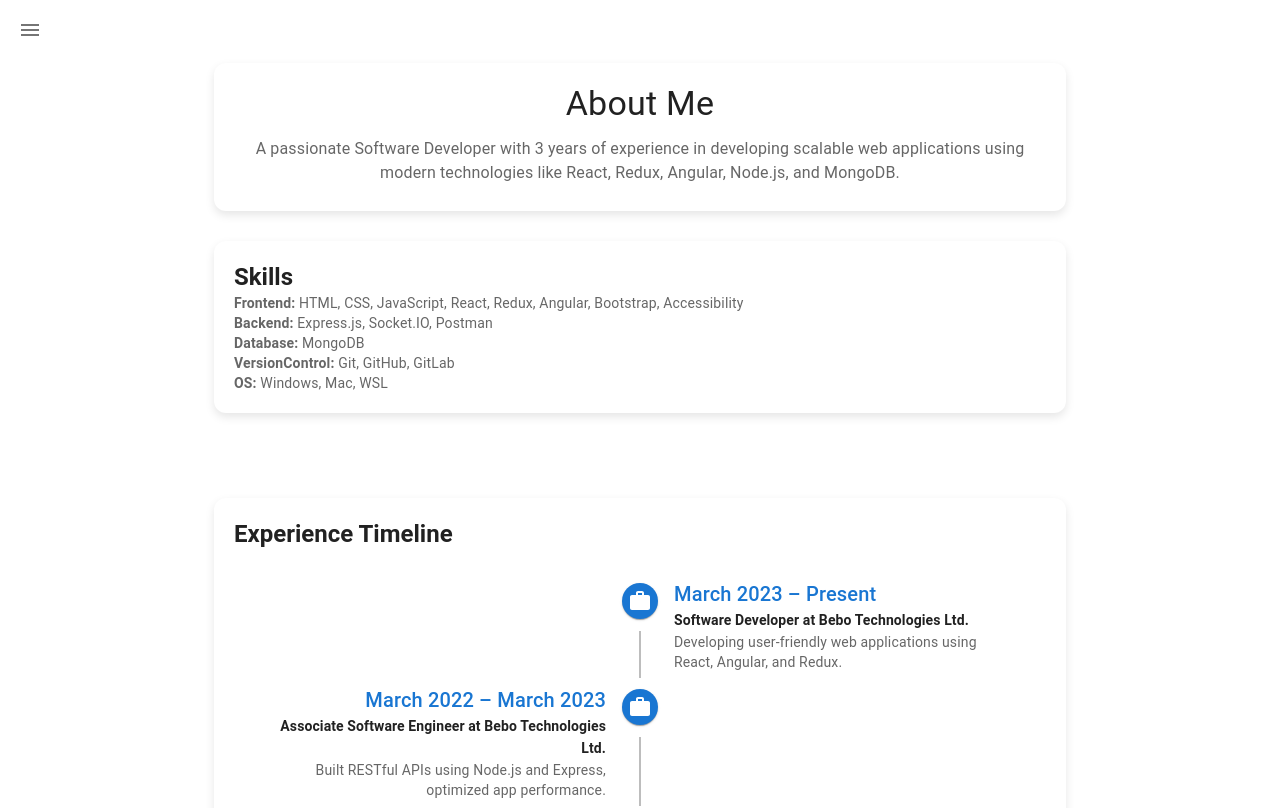
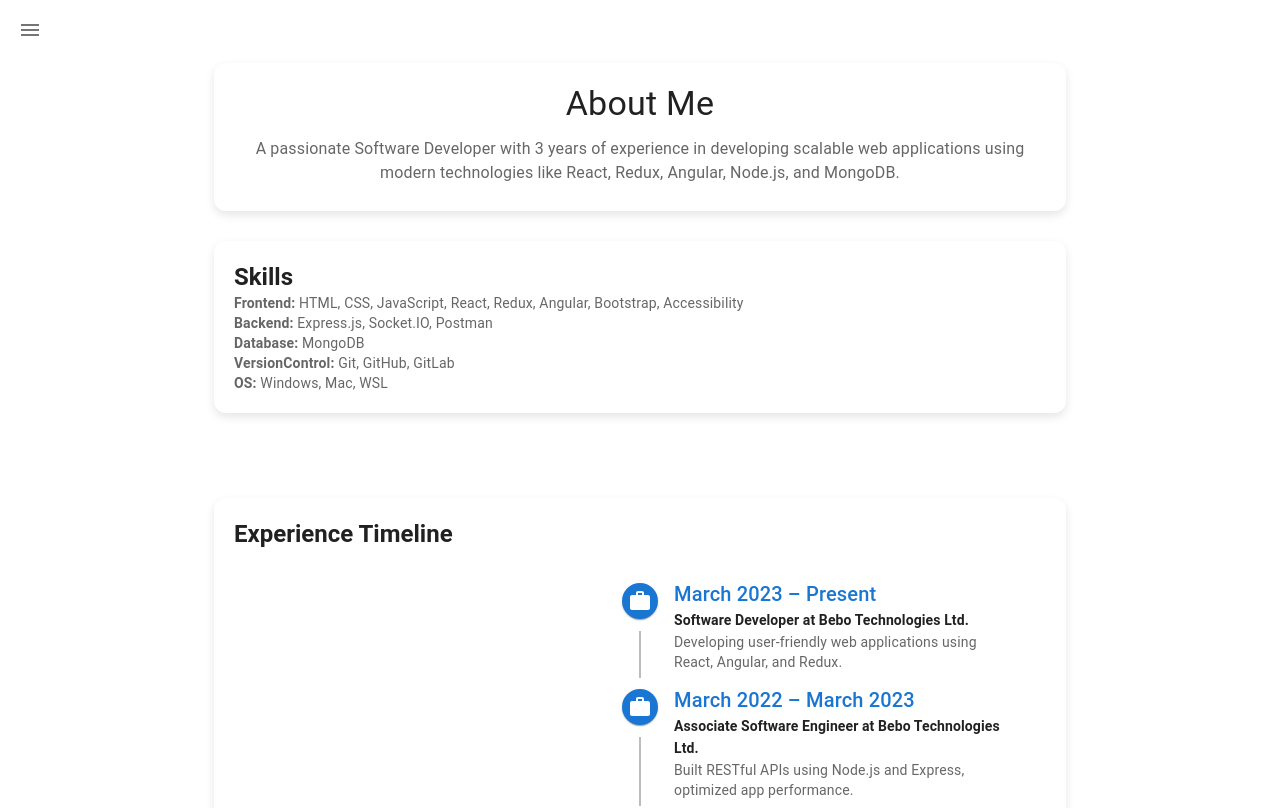
Before and after one commit to jagbirsaini95/portfolio-react-app, a React (Vite) app: page /about in a window 1280 px wide. Shown: the top 808 px of the page. Built offline with nearby package versions, Linux system fonts and the light colour scheme.

Commit message:
Update JSTimeline.tsx removed alternate

```diff
--- a/src/components/JSTimeline.tsx
+++ b/src/components/JSTimeline.tsx
@@ -5,7 +5,7 @@ import { experienceTimeline } from "../assets/constants";
 
 const JSTimeline = () => {
     return (
-        <Timeline position="alternate" sx={{ mt: 2 }}>
+        <Timeline sx={{ mt: 2 }}>
             {experienceTimeline.map((item, index) => (
                 <TimelineItem key={index}>
                     <TimelineSeparator>
```
